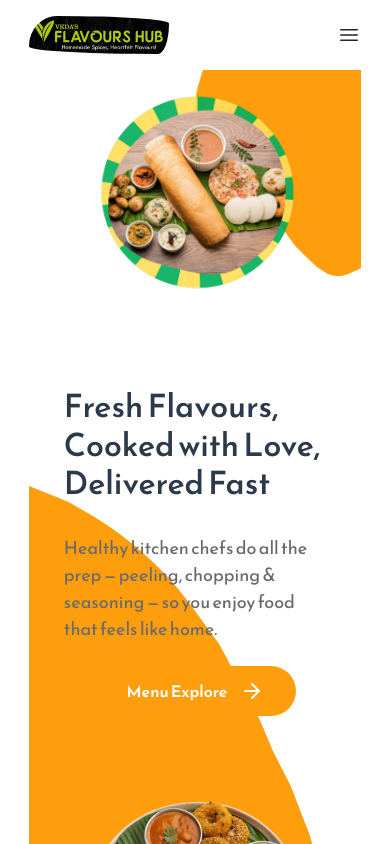
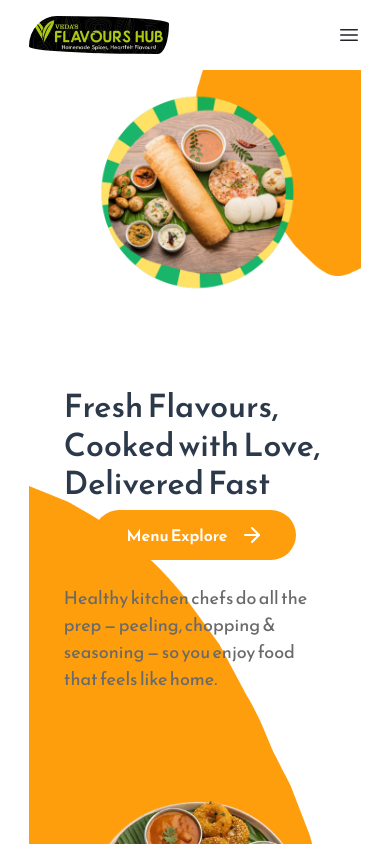
Before and after one commit to VenkateshBoddepalli/VedasWebPage, a React (Create React App) app in the folder Frontend/: page / in a window 390 px wide. Shown: the top 844 px of the page. Built offline with nearby package versions, Linux system fonts and the light colour scheme.

Commit message:
Button clickable on mobile

```diff
--- a/Frontend/src/App.css
+++ b/Frontend/src/App.css
@@ -82,6 +82,7 @@ nav {
   width: 50%;
   max-width: 600px;
   z-index: -1;
+  pointer-events: none;
 }
 .home-image-section img {
   width: 100%;
@@ -89,12 +90,14 @@ nav {
   height: auto;
 }
 .home-text-section {
+  position: relative;
   flex: 1;
   display: flex;
   flex-direction: column;
   justify-content: center;
   align-items: flex-start;
   max-width: 500px;
+  z-index: 2;
 }
 .primary-heading {
   font-size: clamp(2rem, 5vw, 4rem);
--- a/Frontend/src/Components/Home.js
+++ b/Frontend/src/Components/Home.js
@@ -28,12 +28,12 @@ const navigateToExploreMenu = () => {
           <h1 className="primary-heading">
             Fresh Flavours, Cooked with Love, Delivered Fast
           </h1>
+          <button className="secondary-button" onClick={navigateToExploreMenu}>
+            Menu Explore <FiArrowRight />{" "}
+          </button>
           <p className="primary-text">
            Healthy kitchen chefs do all the prep — peeling, chopping & seasoning — so you enjoy food that feels like home.
           </p>
-          <button className="secondary-button" onClick={navigateToExploreMenu}>
-            Menu Explore <FiArrowRight />{" "}
-          </button>
         </div>
         <div className="home-image-section">
           <img src={BannerImage} alt="" />
```
